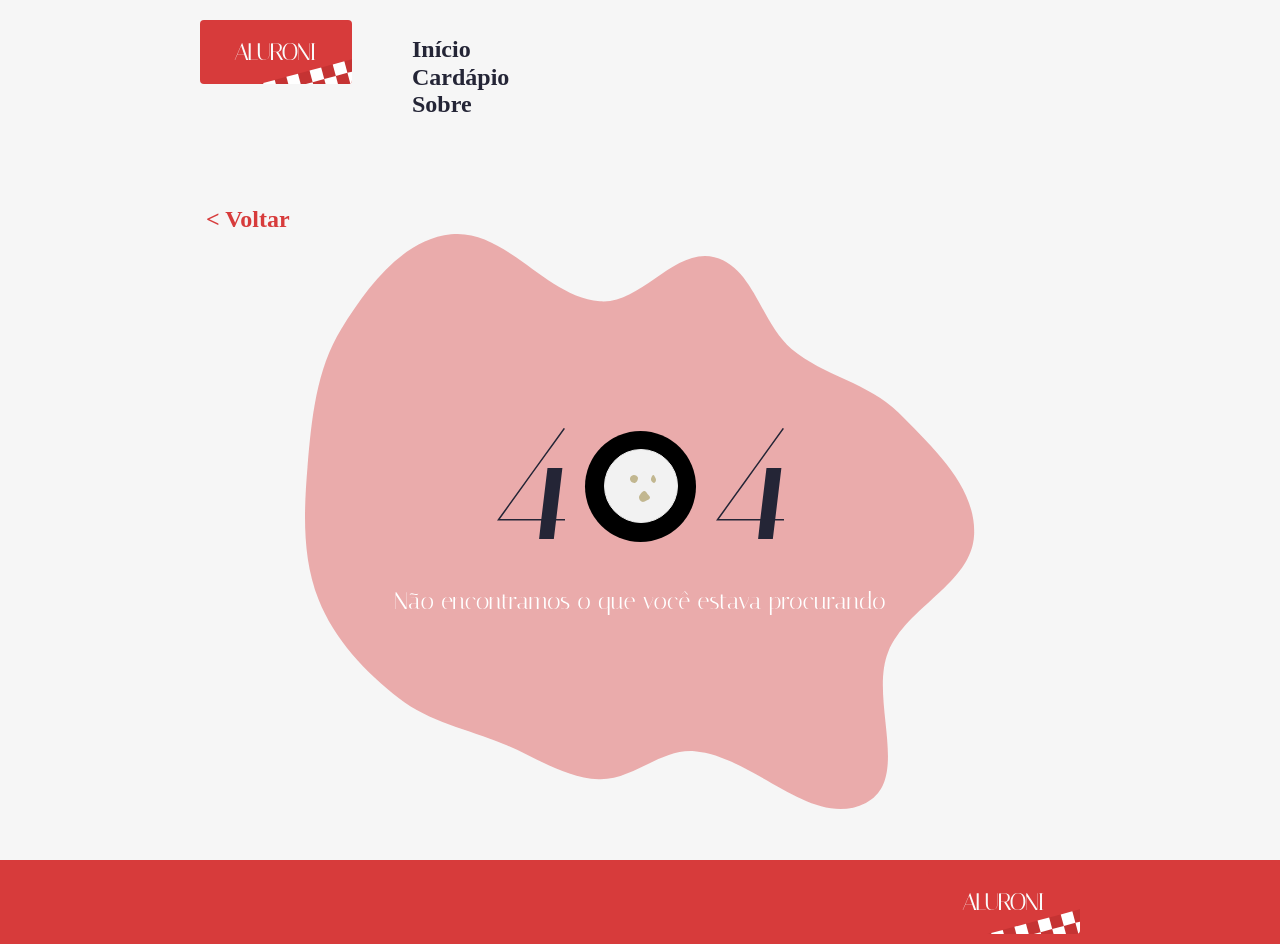
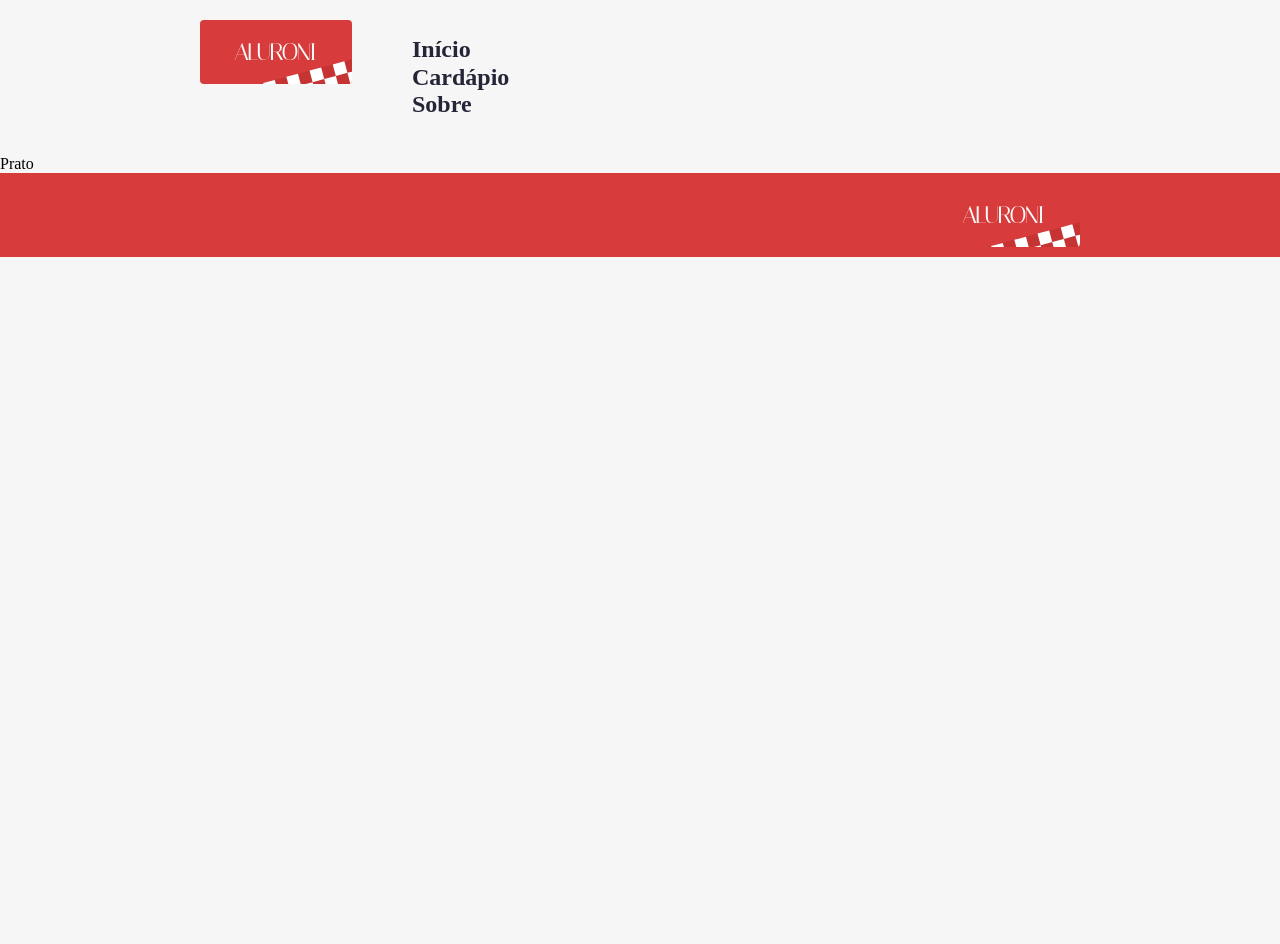
Before and after one commit to gmartpad/restaurante-aluroni, a React (Create React App) app: page /prato/1 in a window 1280 px wide. After the commit the page ends 800 px from the top, so only its background shows below. Built offline with nearby package versions, Linux system fonts and the light colour scheme; a web font is replaced by a local one.

Commit message:
feat: creating the Prato route

```diff
--- /dev/null
+++ b/src/pages/Prato/index.tsx
@@ -0,0 +1,16 @@
+import React from 'react';
+import styles from './Prato.module.scss';
+import { useParams } from 'react-router-dom';
+
+const Prato = () => {
+
+    const { id } = useParams();
+
+    return (
+        <div>
+            Prato
+        </div>
+    );
+};
+
+export default Prato;
--- a/src/routes.js
+++ b/src/routes.js
@@ -6,6 +6,7 @@ import PaginaPadrao from 'components/PaginaPadrao';
 import Sobre from 'pages/Sobre';
 import Footer from 'components/Footer';
 import NotFound from 'pages/NotFound';
+import Prato from 'pages/Prato';
 
 export default function AppRouter() {
     return (
@@ -19,6 +20,7 @@ export default function AppRouter() {
                         <Route path='sobre' element={<Sobre/>} />
                     </Route>
                     <Route path='*' element={<NotFound/>}/>
+                    <Route path='/prato/:id' element={<Prato/>}/>
                 </Routes>
                 <Footer/>
             </Router>
```
Also changed, not shown: src/pages/Prato/Prato.module.scss (added).
